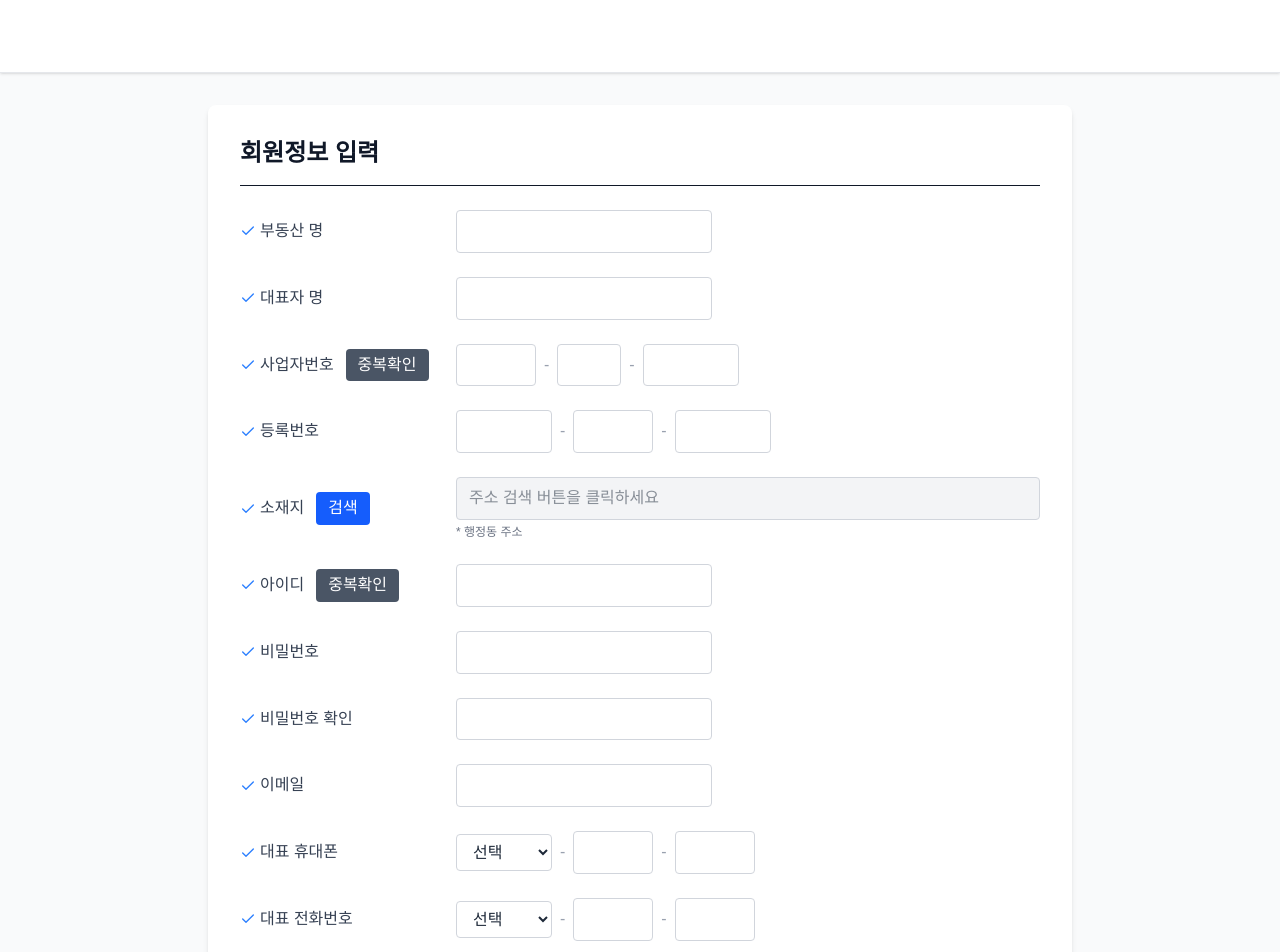
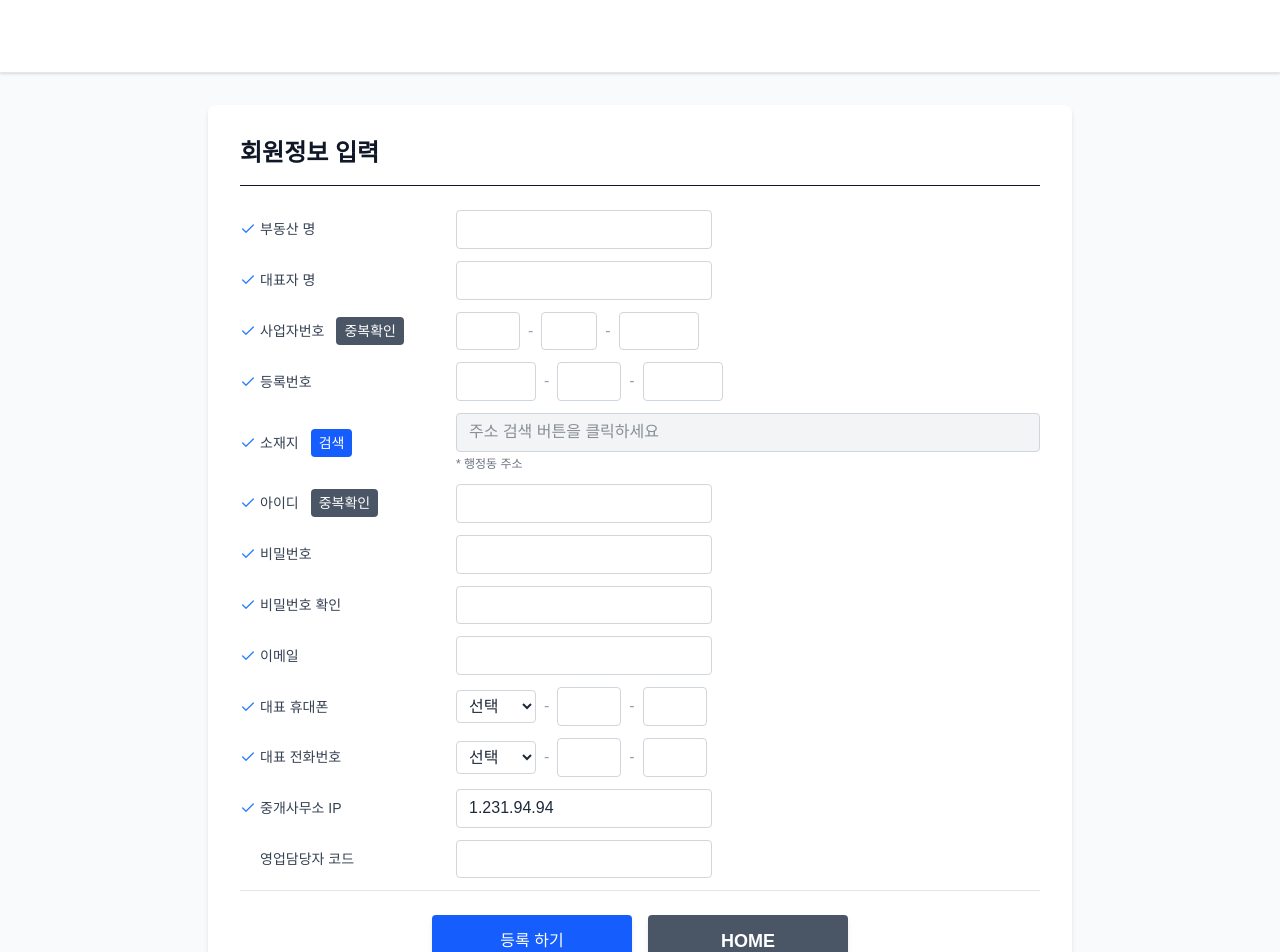
Before and after one commit to acanbe1026-wq/shine, a Next.js app in the folder gyesin-next/: page /reg_info in a window 1280 px wide. Shown: the top 952 px of the page. Built offline with nearby package versions, Linux system fonts and the light colour scheme; a web font is replaced by a local one.

Commit message:
fix: adjust reg_info spacing, buttons, and form action

```diff
--- a/gyesin-next/src/app/reg_info/page.tsx
+++ b/gyesin-next/src/app/reg_info/page.tsx
@@ -54,124 +54,124 @@ export default function RegistrationInfoPage() {
         <div className="bg-white rounded-lg shadow-md p-6 md:p-8">
           <h2 className="text-2xl font-bold mb-6 text-gray-900 border-b pb-4">회원정보 입력</h2>
 
-          <form id="f_agent_info" className="space-y-6">
+          <form id="f_agent_info" action="https://gyesin.com/reg_info" method="post" className="space-y-3">
             {/* 부동산 명 */}
-            <div className="grid grid-cols-1 md:grid-cols-[200px_1fr] gap-2 md:gap-4 items-center">
-              <label htmlFor="agent_name" className="flex items-center gap-1 font-medium text-gray-700 whitespace-nowrap">
+            <div className="grid grid-cols-1 md:grid-cols-[200px_1fr] gap-1 md:gap-4 items-center">
+              <label htmlFor="agent_name" className="flex items-center gap-1 font-medium text-gray-700 whitespace-nowrap text-sm">
                 <Check className="w-4 h-4 text-blue-500" /> 부동산 명
               </label>
               <div>
-                <input type="text" id="agent_name" name="agent_name" className="w-full md:w-64 border border-gray-300 rounded px-3 py-2 text-gray-800 focus:ring-2 focus:ring-blue-500 focus:border-blue-500 outline-none transition-all" />
+                <input type="text" id="agent_name" name="agent_name" className="w-full md:w-64 border border-gray-300 rounded px-3 py-1.5 text-gray-800 text-sm focus:ring-2 focus:ring-blue-500 focus:border-blue-500 outline-none transition-all" />
               </div>
             </div>
 
             {/* 대표자 명 */}
-            <div className="grid grid-cols-1 md:grid-cols-[200px_1fr] gap-2 md:gap-4 items-center">
-              <label htmlFor="agent_ceo" className="flex items-center gap-1 font-medium text-gray-700 whitespace-nowrap">
+            <div className="grid grid-cols-1 md:grid-cols-[200px_1fr] gap-1 md:gap-4 items-center">
+              <label htmlFor="agent_ceo" className="flex items-center gap-1 font-medium text-gray-700 whitespace-nowrap text-sm">
                 <Check className="w-4 h-4 text-blue-500" /> 대표자 명
               </label>
               <div>
-                <input type="text" id="agent_ceo" name="agent_ceo" className="w-full md:w-64 border border-gray-300 rounded px-3 py-2 text-gray-800 focus:ring-2 focus:ring-blue-500 focus:border-blue-500 outline-none transition-all" />
+                <input type="text" id="agent_ceo" name="agent_ceo" className="w-full md:w-64 border border-gray-300 rounded px-3 py-1.5 text-gray-800 text-sm focus:ring-2 focus:ring-blue-500 focus:border-blue-500 outline-none transition-all" />
               </div>
             </div>
 
             {/* 사업자번호 */}
-            <div className="grid grid-cols-1 md:grid-cols-[200px_1fr] gap-2 md:gap-4 items-start md:items-center">
-              <label className="flex items-center gap-1 font-medium text-gray-700 pt-2 md:pt-0 whitespace-nowrap">
+            <div className="grid grid-cols-1 md:grid-cols-[200px_1fr] gap-1 md:gap-4 items-start md:items-center">
+              <label className="flex items-center gap-1 font-medium text-gray-700 pt-2 md:pt-0 whitespace-nowrap text-sm">
                 <Check className="w-4 h-4 text-blue-500" /> 사업자번호
-                <button type="button" id="btn_overlap_busino" className="ml-2 px-3 py-1 bg-gray-600 text-white text-xs rounded hover:bg-gray-700 transition-colors flex items-center gap-1 shrink-0">
+                <button type="button" id="btn_overlap_busino" className="ml-2 px-2 py-1 bg-gray-600 text-white text-xs rounded hover:bg-gray-700 transition-colors flex items-center gap-1 shrink-0">
                   중복확인
                 </button>
               </label>
               <div className="flex items-center gap-2 flex-wrap">
-                <input type="text" id="agent_busino_1" name="agent_busino_1" maxLength={3} className="w-20 border border-gray-300 rounded px-3 py-2 text-center text-gray-800 focus:ring-2 focus:ring-blue-500 focus:border-blue-500 outline-none transition-all" />
+                <input type="text" id="agent_busino_1" name="agent_busino_1" maxLength={3} className="w-16 border border-gray-300 rounded px-2 py-1.5 text-center text-gray-800 text-sm focus:ring-2 focus:ring-blue-500 focus:border-blue-500 outline-none transition-all" />
                 <span className="text-gray-400">-</span>
-                <input type="text" id="agent_busino_2" name="agent_busino_2" maxLength={2} className="w-16 border border-gray-300 rounded px-3 py-2 text-center text-gray-800 focus:ring-2 focus:ring-blue-500 focus:border-blue-500 outline-none transition-all" />
+                <input type="text" id="agent_busino_2" name="agent_busino_2" maxLength={2} className="w-14 border border-gray-300 rounded px-2 py-1.5 text-center text-gray-800 text-sm focus:ring-2 focus:ring-blue-500 focus:border-blue-500 outline-none transition-all" />
                 <span className="text-gray-400">-</span>
-                <input type="text" id="agent_busino_3" name="agent_busino_3" maxLength={5} className="w-24 border border-gray-300 rounded px-3 py-2 text-center text-gray-800 focus:ring-2 focus:ring-blue-500 focus:border-blue-500 outline-none transition-all" />
+                <input type="text" id="agent_busino_3" name="agent_busino_3" maxLength={5} className="w-20 border border-gray-300 rounded px-2 py-1.5 text-center text-gray-800 text-sm focus:ring-2 focus:ring-blue-500 focus:border-blue-500 outline-none transition-all" />
                 <input type="hidden" id="agent_busino_chk" value="N" />
               </div>
             </div>
 
             {/* 등록번호 */}
-            <div className="grid grid-cols-1 md:grid-cols-[200px_1fr] gap-2 md:gap-4 items-center">
-              <label className="flex items-center gap-1 font-medium text-gray-700 whitespace-nowrap">
+            <div className="grid grid-cols-1 md:grid-cols-[200px_1fr] gap-1 md:gap-4 items-center">
+              <label className="flex items-center gap-1 font-medium text-gray-700 whitespace-nowrap text-sm">
                 <Check className="w-4 h-4 text-blue-500" /> 등록번호
               </label>
               <div className="flex items-center gap-2 flex-wrap">
-                <input type="text" id="agent_bubin_1" name="agent_bubin_1" maxLength={5} className="w-24 border border-gray-300 rounded px-3 py-2 text-center text-gray-800 focus:ring-2 focus:ring-blue-500 focus:border-blue-500 outline-none transition-all" />
+                <input type="text" id="agent_bubin_1" name="agent_bubin_1" maxLength={5} className="w-20 border border-gray-300 rounded px-2 py-1.5 text-center text-gray-800 text-sm focus:ring-2 focus:ring-blue-500 focus:border-blue-500 outline-none transition-all" />
                 <span className="text-gray-400">-</span>
-                <input type="text" id="agent_bubin_2" name="agent_bubin_2" maxLength={4} className="w-20 border border-gray-300 rounded px-3 py-2 text-center text-gray-800 focus:ring-2 focus:ring-blue-500 focus:border-blue-500 outline-none transition-all" />
+                <input type="text" id="agent_bubin_2" name="agent_bubin_2" maxLength={4} className="w-16 border border-gray-300 rounded px-2 py-1.5 text-center text-gray-800 text-sm focus:ring-2 focus:ring-blue-500 focus:border-blue-500 outline-none transition-all" />
                 <span className="text-gray-400">-</span>
-                <input type="text" id="agent_bubin_3" name="agent_bubin_3" maxLength={5} className="w-24 border border-gray-300 rounded px-3 py-2 text-center text-gray-800 focus:ring-2 focus:ring-blue-500 focus:border-blue-500 outline-none transition-all" />
+                <input type="text" id="agent_bubin_3" name="agent_bubin_3" maxLength={5} className="w-20 border border-gray-300 rounded px-2 py-1.5 text-center text-gray-800 text-sm focus:ring-2 focus:ring-blue-500 focus:border-blue-500 outline-none transition-all" />
               </div>
             </div>
 
             {/* 소재지 */}
-            <div className="grid grid-cols-1 md:grid-cols-[200px_1fr] gap-2 md:gap-4 items-start md:items-center">
-              <label className="flex items-center gap-1 font-medium text-gray-700 pt-2 md:pt-0 whitespace-nowrap">
+            <div className="grid grid-cols-1 md:grid-cols-[200px_1fr] gap-1 md:gap-4 items-start md:items-center">
+              <label className="flex items-center gap-1 font-medium text-gray-700 pt-2 md:pt-0 whitespace-nowrap text-sm">
                 <Check className="w-4 h-4 text-blue-500" /> 소재지
-                <button type="button" onClick={handlePostcodeOpen} className="ml-2 px-3 py-1 bg-blue-600 text-white text-xs rounded hover:bg-blue-700 transition-colors shrink-0">
+                <button type="button" onClick={handlePostcodeOpen} className="ml-2 px-2 py-1 bg-blue-600 text-white text-xs rounded hover:bg-blue-700 transition-colors shrink-0">
                   검색
                 </button>
               </label>
               <div className="w-full">
-                <input type="text" id="address" name="agent_address" value={address} readOnly className="w-full border border-gray-300 rounded px-3 py-2 bg-gray-100 text-gray-800 focus:ring-2 focus:ring-blue-500 focus:border-blue-500 outline-none transition-all cursor-pointer" onClick={handlePostcodeOpen} placeholder="주소 검색 버튼을 클릭하세요" />
+                <input type="text" id="address" name="agent_address" value={address} readOnly className="w-full border border-gray-300 rounded px-3 py-1.5 bg-gray-100 text-gray-800 text-sm focus:ring-2 focus:ring-blue-500 focus:border-blue-500 outline-none transition-all cursor-pointer" onClick={handlePostcodeOpen} placeholder="주소 검색 버튼을 클릭하세요" />
                 <p className="text-xs text-gray-500 mt-1">* 행정동 주소</p>
               </div>
             </div>
 
             {/* 아이디 */}
-            <div className="grid grid-cols-1 md:grid-cols-[200px_1fr] gap-2 md:gap-4 items-start md:items-center">
-              <label htmlFor="admin_id" className="flex items-center gap-1 font-medium text-gray-700 pt-2 md:pt-0 whitespace-nowrap">
+            <div className="grid grid-cols-1 md:grid-cols-[200px_1fr] gap-1 md:gap-4 items-start md:items-center">
+              <label htmlFor="admin_id" className="flex items-center gap-1 font-medium text-gray-700 pt-2 md:pt-0 whitespace-nowrap text-sm">
                 <Check className="w-4 h-4 text-blue-500" /> 아이디
-                <button type="button" id="btn_overlap_check" className="ml-2 px-3 py-1 bg-gray-600 text-white text-xs rounded hover:bg-gray-700 transition-colors shrink-0">
+                <button type="button" id="btn_overlap_check" className="ml-2 px-2 py-1 bg-gray-600 text-white text-xs rounded hover:bg-gray-700 transition-colors shrink-0">
                   중복확인
                 </button>
               </label>
               <div>
-                <input type="text" id="admin_id" name="admin_id" className="w-full md:w-64 border border-gray-300 rounded px-3 py-2 text-gray-800 focus:ring-2 focus:ring-blue-500 focus:border-blue-500 outline-none transition-all" />
+                <input type="text" id="admin_id" name="admin_id" className="w-full md:w-64 border border-gray-300 rounded px-3 py-1.5 text-gray-800 text-sm focus:ring-2 focus:ring-blue-500 focus:border-blue-500 outline-none transition-all" />
                 <input type="hidden" id="admin_id_chk" value="N" />
               </div>
             </div>
 
             {/* 비밀번호 */}
-            <div className="grid grid-cols-1 md:grid-cols-[200px_1fr] gap-2 md:gap-4 items-center">
-              <label htmlFor="passwd" className="flex items-center gap-1 font-medium text-gray-700 whitespace-nowrap">
+            <div className="grid grid-cols-1 md:grid-cols-[200px_1fr] gap-1 md:gap-4 items-center">
+              <label htmlFor="passwd" className="flex items-center gap-1 font-medium text-gray-700 whitespace-nowrap text-sm">
                 <Check className="w-4 h-4 text-blue-500" /> 비밀번호
               </label>
               <div>
-                <input type="password" id="passwd" name="passwd" className="w-full md:w-64 border border-gray-300 rounded px-3 py-2 text-gray-800 focus:ring-2 focus:ring-blue-500 focus:border-blue-500 outline-none transition-all" />
+                <input type="password" id="passwd" name="passwd" className="w-full md:w-64 border border-gray-300 rounded px-3 py-1.5 text-gray-800 text-sm focus:ring-2 focus:ring-blue-500 focus:border-blue-500 outline-none transition-all" />
               </div>
             </div>
 
             {/* 비밀번호 확인 */}
-            <div className="grid grid-cols-1 md:grid-cols-[200px_1fr] gap-2 md:gap-4 items-center">
-              <label htmlFor="passwd_confirm" className="flex items-center gap-1 font-medium text-gray-700 whitespace-nowrap">
+            <div className="grid grid-cols-1 md:grid-cols-[200px_1fr] gap-1 md:gap-4 items-center">
+              <label htmlFor="passwd_confirm" className="flex items-center gap-1 font-medium text-gray-700 whitespace-nowrap text-sm">
                 <Check className="w-4 h-4 text-blue-500" /> 비밀번호 확인
               </label>
               <div>
-                <input type="password" id="passwd_confirm" name="passwd_confirm" className="w-full md:w-64 border border-gray-300 rounded px-3 py-2 text-gray-800 focus:ring-2 focus:ring-blue-500 focus:border-blue-500 outline-none transition-all" />
+                <input type="password" id="passwd_confirm" name="passwd_confirm" className="w-full md:w-64 border border-gray-300 rounded px-3 py-1.5 text-gray-800 text-sm focus:ring-2 focus:ring-blue-500 focus:border-blue-500 outline-none transition-all" />
               </div>
             </div>
 
             {/* 이메일 */}
-            <div className="grid grid-cols-1 md:grid-cols-[200px_1fr] gap-2 md:gap-4 items-center">
-              <label htmlFor="email" className="flex items-center gap-1 font-medium text-gray-700 whitespace-nowrap">
+            <div className="grid grid-cols-1 md:grid-cols-[200px_1fr] gap-1 md:gap-4 items-center">
+              <label htmlFor="email" className="flex items-center gap-1 font-medium text-gray-700 whitespace-nowrap text-sm">
                 <Check className="w-4 h-4 text-blue-500" /> 이메일
               </label>
               <div>
-                <input type="text" id="email" name="email" className="w-full md:w-64 border border-gray-300 rounded px-3 py-2 text-gray-800 focus:ring-2 focus:ring-blue-500 focus:border-blue-500 outline-none transition-all" />
+                <input type="text" id="email" name="email" className="w-full md:w-64 border border-gray-300 rounded px-3 py-1.5 text-gray-800 text-sm focus:ring-2 focus:ring-blue-500 focus:border-blue-500 outline-none transition-all" />
               </div>
             </div>
 
             {/* 대표 휴대폰 */}
-            <div className="grid grid-cols-1 md:grid-cols-[200px_1fr] gap-2 md:gap-4 items-center">
-              <label htmlFor="mobile_1" className="flex items-center gap-1 font-medium text-gray-700 whitespace-nowrap">
+            <div className="grid grid-cols-1 md:grid-cols-[200px_1fr] gap-1 md:gap-4 items-center">
+              <label htmlFor="mobile_1" className="flex items-center gap-1 font-medium text-gray-700 whitespace-nowrap text-sm">
                 <Check className="w-4 h-4 text-blue-500" /> 대표 휴대폰
               </label>
               <div className="flex items-center gap-2 flex-wrap">
-                <select id="mobile_1" name="mobile_1" className="w-24 border border-gray-300 rounded px-3 py-2 bg-white text-gray-800 focus:ring-2 focus:ring-blue-500 focus:border-blue-500 outline-none transition-all">
+                <select id="mobile_1" name="mobile_1" className="w-20 border border-gray-300 rounded px-2 py-1.5 bg-white text-gray-800 text-sm focus:ring-2 focus:ring-blue-500 focus:border-blue-500 outline-none transition-all">
                   <option value="">선택</option>
                   <option value='010'>010</option>
                   <option value='011'>011</option>
@@ -181,19 +181,19 @@ export default function RegistrationInfoPage() {
                   <option value='019'>019</option>
                 </select>
                 <span className="text-gray-400">-</span>
-                <input type="text" id="mobile_2" name="mobile_2" maxLength={4} className="w-20 border border-gray-300 rounded px-3 py-2 text-center text-gray-800 focus:ring-2 focus:ring-blue-500 focus:border-blue-500 outline-none transition-all" />
+                <input type="text" id="mobile_2" name="mobile_2" maxLength={4} className="w-16 border border-gray-300 rounded px-2 py-1.5 text-center text-gray-800 text-sm focus:ring-2 focus:ring-blue-500 focus:border-blue-500 outline-none transition-all" />
                 <span className="text-gray-400">-</span>
-                <input type="text" id="mobile_3" name="mobile_3" maxLength={4} className="w-20 border border-gray-300 rounded px-3 py-2 text-center text-gray-800 focus:ring-2 focus:ring-blue-500 focus:border-blue-500 outline-none transition-all" />
+                <input type="text" id="mobile_3" name="mobile_3" maxLength={4} className="w-16 border border-gray-300 rounded px-2 py-1.5 text-center text-gray-800 text-sm focus:ring-2 focus:ring-blue-500 focus:border-blue-500 outline-none transition-all" />
               </div>
             </div>
 
             {/* 대표 전화번호 */}
-            <div className="grid grid-cols-1 md:grid-cols-[200px_1fr] gap-2 md:gap-4 items-center">
-              <label htmlFor="telephone_1" className="flex items-center gap-1 font-medium text-gray-700 whitespace-nowrap">
+            <div className="grid grid-cols-1 md:grid-cols-[200px_1fr] gap-1 md:gap-4 items-center">
+              <label htmlFor="telephone_1" className="flex items-center gap-1 font-medium text-gray-700 whitespace-nowrap text-sm">
                 <Check className="w-4 h-4 text-blue-500" /> 대표 전화번호
               </label>
               <div className="flex items-center gap-2 flex-wrap">
-                <select id="telephone_1" name="telephone_1" className="w-24 border border-gray-300 rounded px-3 py-2 bg-white text-gray-800 focus:ring-2 focus:ring-blue-500 focus:border-blue-500 outline-none transition-all">
+                <select id="telephone_1" name="telephone_1" className="w-20 border border-gray-300 rounded px-2 py-1.5 bg-white text-gray-800 text-sm focus:ring-2 focus:ring-blue-500 focus:border-blue-500 outline-none transition-all">
                   <option value="">선택</option>
                   <option value='02'>02</option>
                   <option value='031'>031</option>
@@ -215,37 +215,37 @@ export default function RegistrationInfoPage() {
                   <option value='080'>080</option>
                 </select>
                 <span className="text-gray-400">-</span>
-                <input type="text" id="telephone_2" name="telephone_2" maxLength={4} className="w-20 border border-gray-300 rounded px-3 py-2 text-center text-gray-800 focus:ring-2 focus:ring-blue-500 focus:border-blue-500 outline-none transition-all" />
+                <input type="text" id="telephone_2" name="telephone_2" maxLength={4} className="w-16 border border-gray-300 rounded px-2 py-1.5 text-center text-gray-800 text-sm focus:ring-2 focus:ring-blue-500 focus:border-blue-500 outline-none transition-all" />
                 <span className="text-gray-400">-</span>
-                <input type="text" id="telephone_3" name="telephone_3" maxLength={4} className="w-20 border border-gray-300 rounded px-3 py-2 text-center text-gray-800 focus:ring-2 focus:ring-blue-500 focus:border-blue-500 outline-none transition-all" />
+                <input type="text" id="telephone_3" name="telephone_3" maxLength={4} className="w-16 border border-gray-300 rounded px-2 py-1.5 text-center text-gray-800 text-sm focus:ring-2 focus:ring-blue-500 focus:border-blue-500 outline-none transition-all" />
               </div>
             </div>
 
             {/* 중개사무소 IP */}
-            <div className="grid grid-cols-1 md:grid-cols-[200px_1fr] gap-2 md:gap-4 items-center">
-              <label htmlFor="agent_host" className="flex items-center gap-1 font-medium text-gray-700 whitespace-nowrap">
+            <div className="grid grid-cols-1 md:grid-cols-[200px_1fr] gap-1 md:gap-4 items-center">
+              <label htmlFor="agent_host" className="flex items-center gap-1 font-medium text-gray-700 whitespace-nowrap text-sm">
                 <Check className="w-4 h-4 text-blue-500" /> 중개사무소 IP
               </label>
               <div>
-                <input type="text" id="agent_host" name="agent_host" defaultValue="1.231.94.94" className="w-full md:w-64 border border-gray-300 rounded px-3 py-2 text-gray-800 focus:ring-2 focus:ring-blue-500 focus:border-blue-500 outline-none transition-all" />
+                <input type="text" id="agent_host" name="agent_host" defaultValue="1.231.94.94" className="w-full md:w-64 border border-gray-300 rounded px-3 py-1.5 text-gray-800 text-sm focus:ring-2 focus:ring-blue-500 focus:border-blue-500 outline-none transition-all" />
               </div>
             </div>
 
             {/* 영업담당자 코드 */}
-            <div className="grid grid-cols-1 md:grid-cols-[200px_1fr] gap-2 md:gap-4 items-center">
-              <label htmlFor="seller" className="flex items-center gap-1 font-medium text-gray-700 whitespace-nowrap pl-5">
+            <div className="grid grid-cols-1 md:grid-cols-[200px_1fr] gap-1 md:gap-4 items-center">
+              <label htmlFor="seller" className="flex items-center gap-1 font-medium text-gray-700 whitespace-nowrap pl-5 text-sm">
                 영업담당자 코드
               </label>
               <div>
-                <input type="text" id="seller" name="seller" className="w-full md:w-64 border border-gray-300 rounded px-3 py-2 text-gray-800 focus:ring-2 focus:ring-blue-500 focus:border-blue-500 outline-none transition-all" />
+                <input type="text" id="seller" name="seller" className="w-full md:w-64 border border-gray-300 rounded px-3 py-1.5 text-gray-800 text-sm focus:ring-2 focus:ring-blue-500 focus:border-blue-500 outline-none transition-all" />
               </div>
             </div>
 
-            <div className="pt-8 border-t border-gray-200 flex justify-center">
-              <button type="button" id="btn_agent_submit" className="px-8 py-3 bg-blue-600 hover:bg-blue-700 text-white font-bold rounded shadow-md transition-colors w-full md:w-auto text-lg">
+            <div className="pt-6 border-t border-gray-200 flex flex-row justify-center gap-4">
+              <button type="submit" id="btn_agent_submit" className="flex-1 max-w-[200px] px-0 py-3 bg-blue-600 hover:bg-blue-700 text-white font-bold rounded shadow-md transition-colors text-lg">
                 등록 하기
               </button>
-              <Link href="/" className="px-8 py-3 bg-gray-600 hover:bg-gray-700 text-white font-bold rounded shadow-md transition-colors w-full md:w-auto text-lg text-center flex items-center justify-center ml-0 md:ml-4 mt-2 md:mt-0">
+              <Link href="/" className="flex-1 max-w-[200px] px-0 py-3 bg-gray-600 hover:bg-gray-700 text-white font-bold rounded shadow-md transition-colors text-lg text-center flex items-center justify-center">
                 HOME
               </Link>
             </div>
```
